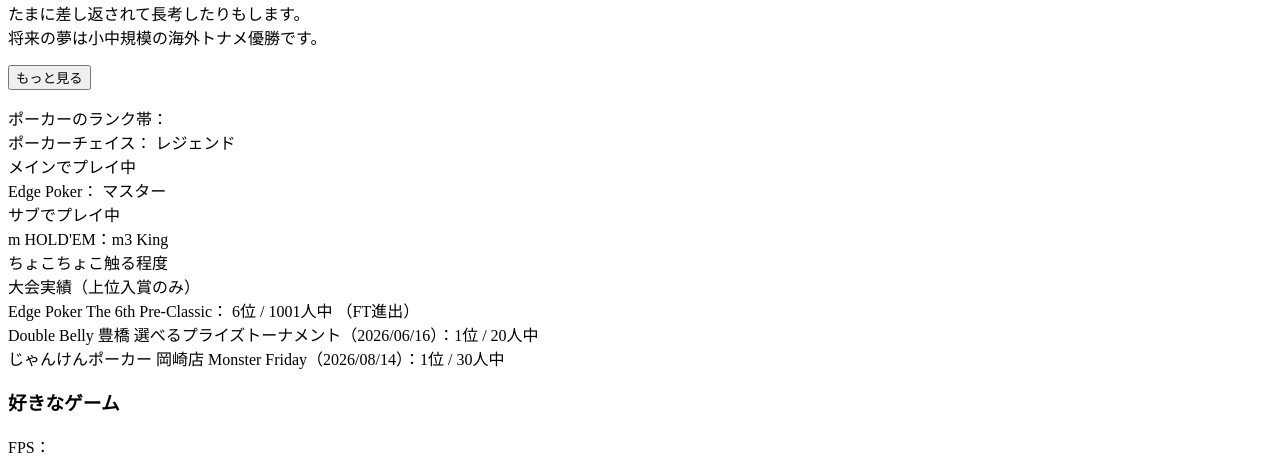
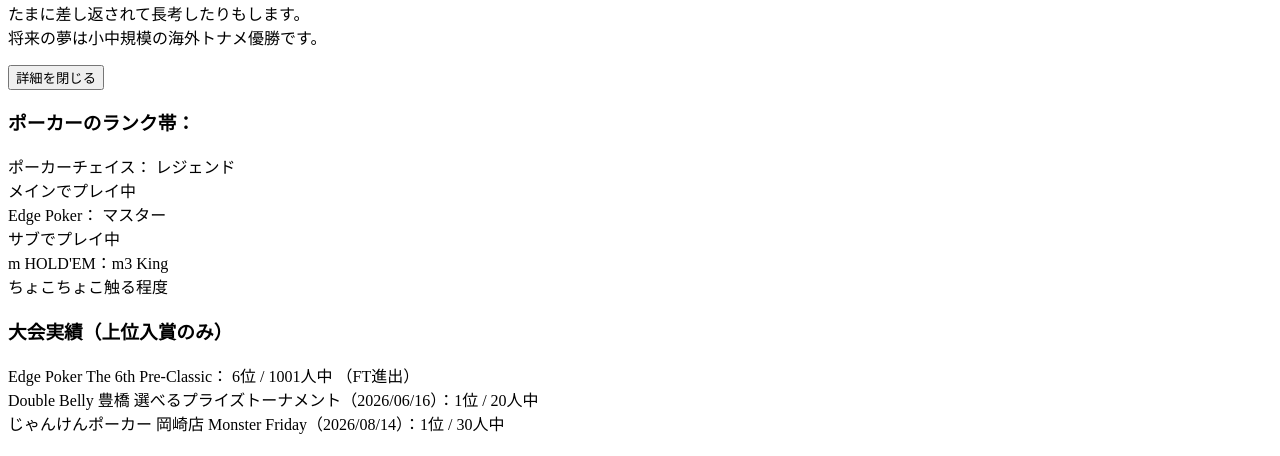
Before and after one commit to harutti-1014/MyProfileSite_001, a React (Vite) app: page / in a window 1280 px wide. Both pictures are taken after a click on the button "もっと見る". Shown: the part 1048-1504 px from the top of the page. Built offline with nearby package versions, Linux system fonts and the light colour scheme.

Commit message:
Step.04 useStateによる表示・非表示　微修正

```diff
--- a/src/Poker.jsx
+++ b/src/Poker.jsx
@@ -1,6 +1,6 @@
 import { useState } from 'react';
 
-const pokerDetail = <p>ポーカーのランク帯：<br/>ポーカーチェイス： レジェンド<br/>メインでプレイ中<br/>Edge Poker： マスター<br/>サブでプレイ中<br/>m HOLD'EM：m3 King<br/>ちょこちょこ触る程度<br/>大会実績（上位入賞のみ）<br/>Edge Poker The 6th Pre-Classic： 6位 / 1001人中 （FT進出）<br/>Double Belly 豊橋  選べるプライズトーナメント（2026/06/16）：1位 / 20人中<br/>じゃんけんポーカー 岡崎店  Monster Friday（2026/08/14）：1位 / 30人中 </p>;
+const pokerDetail = <section><h3>ポーカーのランク帯：</h3><p>ポーカーチェイス： レジェンド<br/>メインでプレイ中<br/>Edge Poker： マスター<br/>サブでプレイ中<br/>m HOLD'EM：m3 King<br/>ちょこちょこ触る程度</p><h3>大会実績（上位入賞のみ）</h3><p>Edge Poker The 6th Pre-Classic： 6位 / 1001人中 （FT進出）<br/>Double Belly 豊橋  選べるプライズトーナメント（2026/06/16）：1位 / 20人中<br/>じゃんけんポーカー 岡崎店  Monster Friday（2026/08/14）：1位 / 30人中 </p></section>;
 
 export default function Poker() {
   const [showMore, setShowMore] = useState(false);
@@ -15,7 +15,7 @@
            たまに差し返されて長考したりもします。<br/>
            将来の夢は小中規模の海外トナメ優勝です。</p>
         <button onClick={handleMoreClick}>
-          もっと見る
+          {showMore ? '詳細を閉じる' : 'もっと見る'}
         </button>
         {showMore && pokerDetail}
     </section>
```
